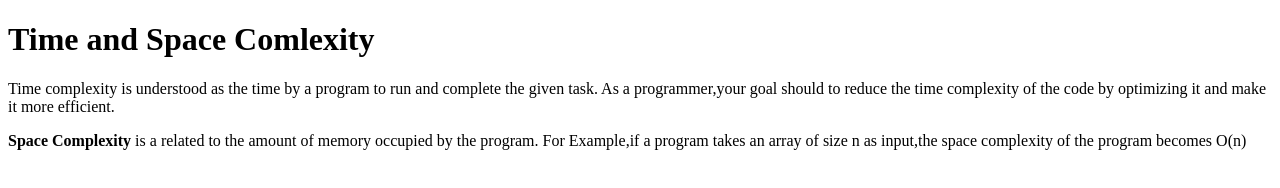
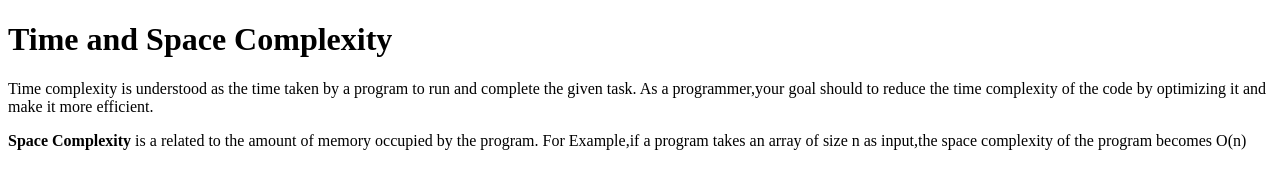
Before and after one commit to acciojob/time-and-space-complexity-Zafar6394, a website: page main.html in a window 1280 px wide. Drawn offline with Linux system fonts and the light colour scheme.

Commit message:
created a submission

```diff
--- a/main.html
+++ b/main.html
@@ -10,8 +10,8 @@
 	<!-- the entire body must be written by student -->
     <script type="text/javascript" src="./script.js">
 </script>
-<h1>Time and Space Comlexity</h1>
-	<p>Time complexity is understood as the time by a program to run and complete the given task. As a programmer,your goal should to reduce the time complexity of the code by optimizing it and make it more efficient.</p>
+<h1>Time and Space Complexity</h1>
+	<p>Time complexity is understood as the time taken by a program to run and complete the given task. As a programmer,your goal should to reduce the time complexity of the code by optimizing it and make it more efficient.</p>
 	<p><b>Space Complexity</b> is a related to the amount of memory occupied by the program. For Example,if a program takes an array of size n as input,the space complexity of the program becomes O(n)</p>
 </body>
 
```
